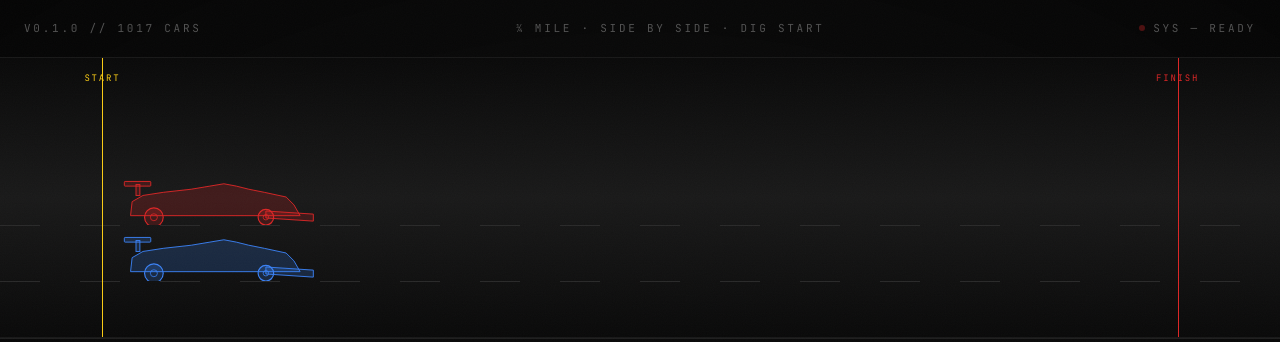
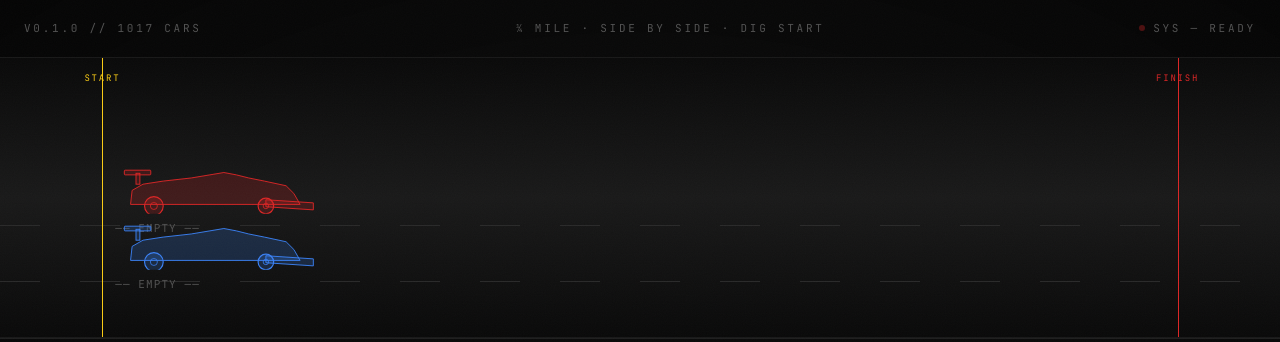
Before and after one commit to felix-gao2/drag-race-sim, a React (Vite) app in the folder frontend/: page /race in a window 1280 px wide. Shown: the top 342 px of the page. Built offline with nearby package versions, Linux system fonts and the light colour scheme; no server answers.

Commit message:
wire band 1 to car selection state with labels and placeholder svg

```diff
--- a/frontend/src/pages/RaceSetup.jsx
+++ b/frontend/src/pages/RaceSetup.jsx
@@ -237,11 +237,33 @@ export default function RaceSetup() {
             left: '9%',
             top: '50%',
             transform: 'translateY(-50%)',
+            display: 'flex',
+            flexDirection: 'column',
+            alignItems: 'flex-start',
+            gap: 6,
           }}>
+            {carA ? (
+              <img
+                src="/cars/placeholder-car.svg"
+                style={{ height: '7vh', width: 'auto', display: 'block' }}
+                alt=""
+              />
+            ) : (
               <CarSilhouette
                 fillColor="rgba(220,38,38,0.2)"
                 strokeColor="rgba(220,38,38,1)"
               />
+            )}
+            <span style={{
+              fontFamily: MONO,
+              fontSize: 11,
+              textTransform: 'uppercase',
+              letterSpacing: '0.1em',
+              color: carA ? '#dc2626' : '#525252',
+              whiteSpace: 'nowrap',
+            }}>
+              {carA ? `${carA.year} ${carA.make} ${carA.model}` : '—— EMPTY ——'}
+            </span>
           </div>
 
           {/* Car B — bottom lane, ~70% vertical */}
@@ -250,11 +272,38 @@ export default function RaceSetup() {
             left: '9%',
             top: '70%',
             transform: 'translateY(-50%)',
+            display: 'flex',
+            flexDirection: 'column',
+            alignItems: 'flex-start',
+            gap: 6,
           }}>
+            {carB ? (
+              <img
+                src="/cars/placeholder-car.svg"
+                style={{
+                  height: '7vh',
+                  width: 'auto',
+                  display: 'block',
+                  filter: 'hue-rotate(220deg) saturate(1.2) brightness(1.1)',
+                }}
+                alt=""
+              />
+            ) : (
               <CarSilhouette
                 fillColor="rgba(59,130,246,0.2)"
                 strokeColor="rgba(59,130,246,1)"
               />
+            )}
+            <span style={{
+              fontFamily: MONO,
+              fontSize: 11,
+              textTransform: 'uppercase',
+              letterSpacing: '0.1em',
+              color: carB ? '#3b82f6' : '#525252',
+              whiteSpace: 'nowrap',
+            }}>
+              {carB ? `${carB.year} ${carB.make} ${carB.model}` : '—— EMPTY ——'}
+            </span>
           </div>
         </div>
 
```
Also changed, not shown: frontend/public/cars/placeholder-car.svg (added). Lines whose indentation alone changed are shown as unchanged.
